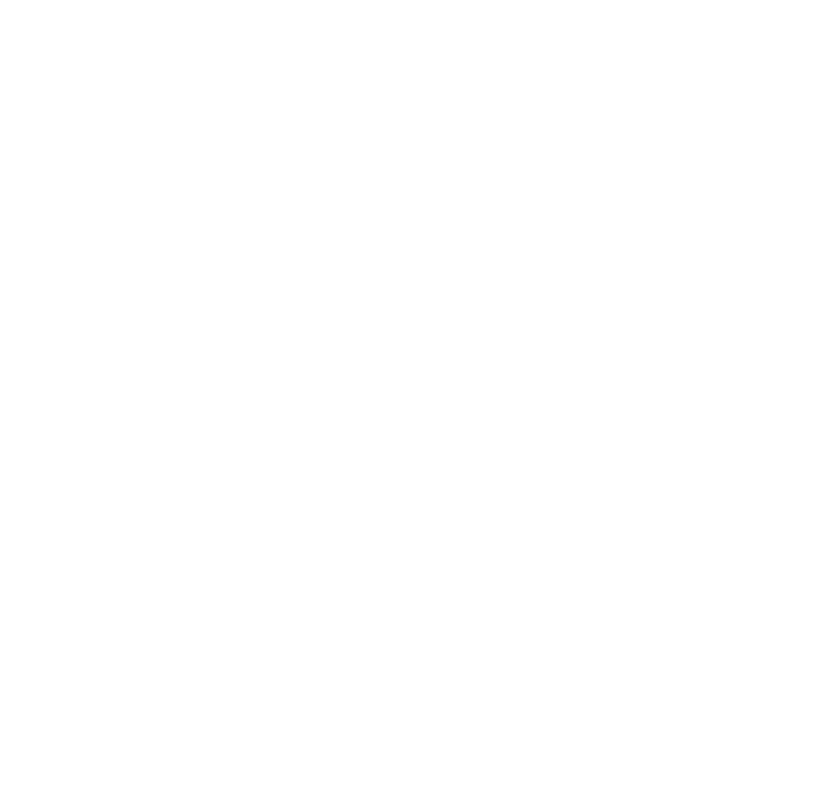
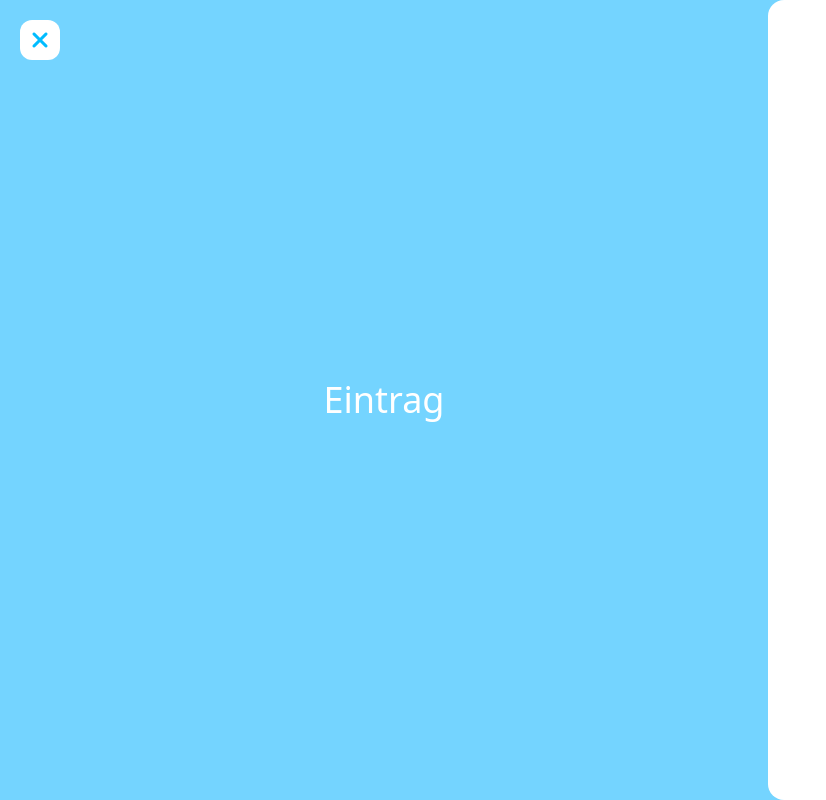
Before and after one commit to xxxCam900xxx/XRBT-Track, a React (Vite) app in the folder app/frontend/: page /plan/month in a window 1280 px wide. Before the commit this address had no page. Shown: the whole page, without its empty margins (0-826 px from the left). Built offline with nearby package versions, Linux system fonts and the light colour scheme.

Commit message:
✨ Frontend: added MonthView + updated navigation with navigate

```diff
--- a/app/frontend/src/App.tsx
+++ b/app/frontend/src/App.tsx
@@ -1,6 +1,7 @@
 import { BrowserRouter as Router, Routes, Route } from 'react-router-dom';
 import HomeView from './assets/components/HomeView';
 import BudgetPlanView from './assets/components/BudgetPlanView';
+import MonthView from './assets/components/MonthView';
 
 function App() {
   return (
@@ -8,6 +9,7 @@
       <Routes>
         <Route path="/" element={<HomeView />} />
         <Route path="/plan" element={<BudgetPlanView />} />
+        <Route path="/plan/month" element={<MonthView />} />
       </Routes>
     </Router>
   )
--- a/app/frontend/src/assets/components/BudgetPlanView.tsx
+++ b/app/frontend/src/assets/components/BudgetPlanView.tsx
@@ -14,7 +14,13 @@
     const navigate = useNavigate();
 
     const goBack = () => {
-        navigate("/")
+        navigate(-1);
+    }
+
+    const navigateToMonth = (id: string) => {
+        navigate("/plan/month", {
+            state: { month_id: id }
+        })
     }
 
     const fetchBudgets = () => {
@@ -26,6 +32,21 @@
             .then((data: Month[]) => {
                 setData(data);
                 setLoading(false);
+            })
+            .catch((err) => {
+                setError(err.message);
+                setLoading(false);
+            });
+    }
+
+    const deleteMonthbyID = (id: string) => {
+        fetch(`${backendUrl}/month/${id}`, {
+            method: "DELETE"
+        })
+            .then((response) => {
+                if (response.ok) {
+                    fetchBudgets();
+                }
             })
             .catch((err) => {
                 setError(err.message);
@@ -58,6 +79,7 @@
                     <div
                         key={month.monat_id}
                         className="p-4 border-b border-gray-200 hover:bg-gray-100 cursor-pointer flex flex-row gap-5 items-center justify-between"
+                        onClick={() => navigateToMonth(month.monat_id)}
                     >
                         <div className='w-[200px]'>
                             <h3 className="text-lg font-semibold">{month.monat_name}</h3>
@@ -69,9 +91,6 @@
                             <p className="bg-green-300 text-sm">Einnahmen: {month.total_einnahmen} CHF</p>
                             <p className="bg-red-300 text-sm">Ausgaben: {month.total_ausgaben} CHF</p>
                             <p className="bg-gray-100 text-sm font-medium">Umsatz: {month.total_umsatz} CHF</p>
-                        </div>
-                        <div className='flex gap-2'>
-                            <button className='bg-sky-400 text-md aspect-square w-[40px] rounded-xl cursor-pointer'><i className="fa-solid fa-trash text-white"></i></button>
                         </div>
                     </div>
                 ))}
--- /dev/null
+++ b/app/frontend/src/assets/components/MonthView.tsx
@@ -0,0 +1,42 @@
+import { useEffect, useState } from 'react';
+import { useLocation, useNavigate } from 'react-router-dom';
+import { Month } from '../types/month';
+
+function MonthView() {
+
+    const location = useLocation();
+    const { month_id } = location.state || {};
+    const backendUrl = "http://localhost:8000"
+    const navigate = useNavigate();
+
+    const goBack = () => {
+        navigate(-1);
+    }
+
+    return (
+        <main className="flex flex-row h-full w-full bg-sky-300">
+            {/* Dashboard */}
+            <section
+                className="w-3/5 flex justify-center items-center p-5"
+            >
+                <h1 className="text-4xl text-white">
+                    Eintrag
+                </h1>
+            </section>
+            {/* Monate */}
+            <section
+                className="w-2/5 flex flex-col h-full rounded-l-2xl overflow-auto bg-white"
+            >
+
+            </section>
+            <button
+                className='fixed top-5 left-5 bg-white text-md aspect-square w-[40px] rounded-xl cursor-pointer flex items-center justify-center'
+                onClick={goBack}
+            >
+                <i className="fa-solid fa-xmark text-sky-400 text-2xl"></i>
+            </button>
+        </main>
+    )
+}
+
+export default MonthView
```
Also changed, not shown: 1 other file (tests, documents, lock files or other folders).
